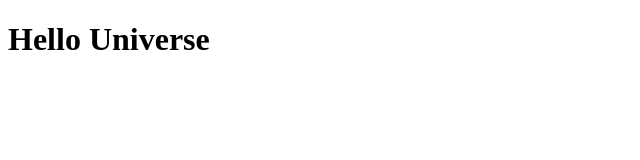
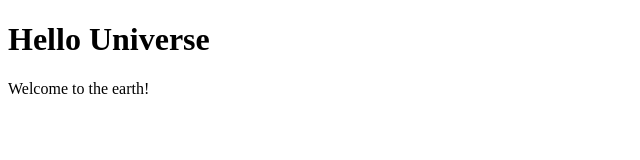
Before and after one commit to kyawsoehan/learngit, a plain HTML site: page index.html in a window 1280 px wide. Shown: the whole page, without its empty margins (0-640 px from the left). Drawn offline with Linux system fonts and the light colour scheme.

Commit message:
added welcome message

```diff
--- a/index.html
+++ b/index.html
@@ -8,5 +8,6 @@
 </head>
 <body>
     <h1>Hello Universe</h1>
+    <p>Welcome to the earth!</p>
 </body>
 </html>
```
